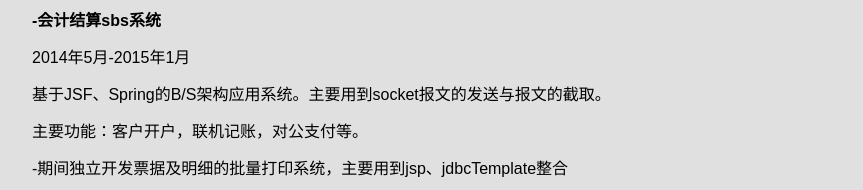
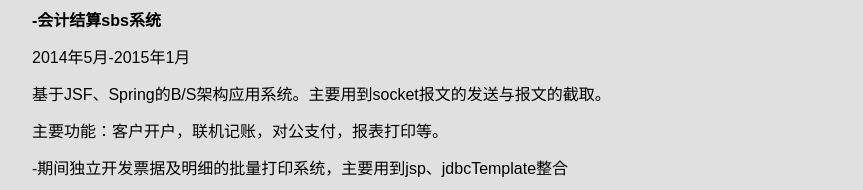
Before and after one commit to 0532/resume, a plain HTML site: page index.html in a window 1280 px wide. Shown: the part 1062-1252 px from the top of the page, without its empty margins (208-1071 px from the left). Drawn offline with Linux system fonts and the light colour scheme.

Commit message:
Update index.html

```diff
--- a/index.html
+++ b/index.html
@@ -40,7 +40,7 @@
 			<p><B>-会计结算sbs系统</B></p>
   			<p>2014年5月-2015年1月</p>
 			<p>基于JSF、Spring的B/S架构应用系统。主要用到socket报文的发送与报文的截取。</p>
-			<p>主要功能：客户开户，联机记账，对公支付等。</p>
+			<p>主要功能：客户开户，联机记账，对公支付，报表打印等。</p>
 			<p>-期间独立开发票据及明细的批量打印系统，主要用到jsp、jdbcTemplate整合</p>
             <p>jxls、poi对excel操作,iText pdf模板打印等</p>
             <p>主要功能是从银行取到还款的金额，统计打印发票。</p>
```
